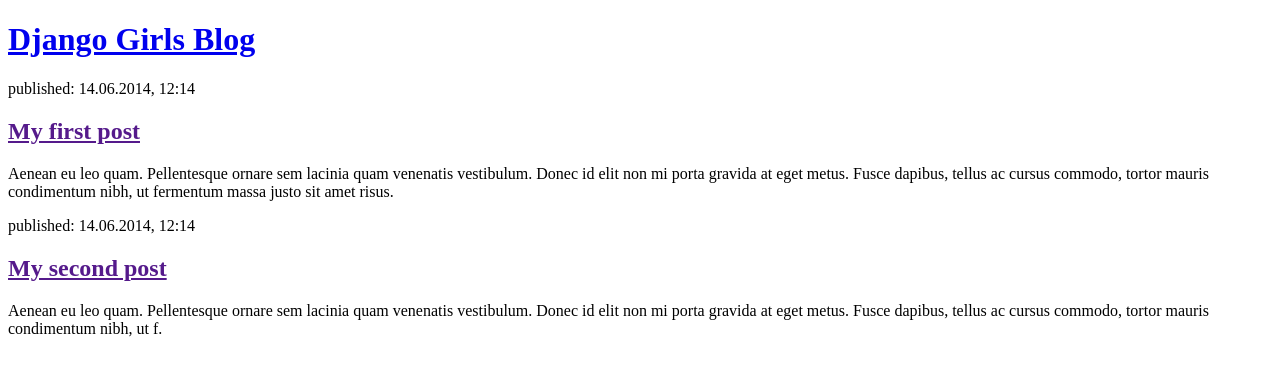
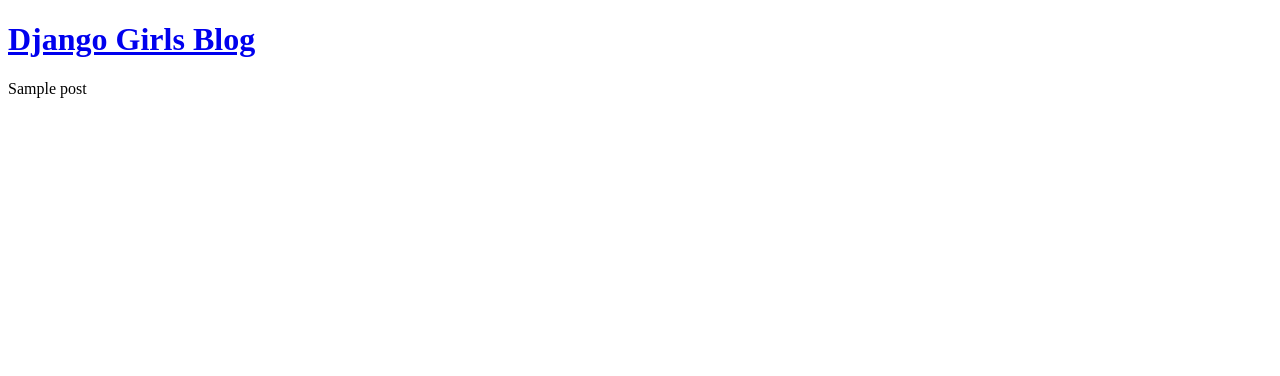
Before and after one commit to CGaley87/M6_Djangogirls, a Django app: template blog/templates/blog/post_list.html in a window 1280 px wide. Shown: the top 376 px of the page. Run offline with Django 5.2, Linux system fonts and the light colour scheme; the template is opened without the code that fills it: values that come from a table or form of the project are taken from there, others are empty; tables that the repository leaves empty hold one stand-in row (values such as "Sample post").

Commit message:
pushing {{ post }} update

```diff
--- a/blog/templates/blog/post_list.html
+++ b/blog/templates/blog/post_list.html
@@ -12,16 +12,6 @@ This file creates and directs the website-->
             <h1><a href="/">Django Girls Blog</a></h1>
         </header>
 
-        <article>
-            <time>published: 14.06.2014, 12:14</time>
-            <h2><a href="">My first post</a></h2>
-            <p>Aenean eu leo quam. Pellentesque ornare sem lacinia quam venenatis vestibulum. Donec id elit non mi porta gravida at eget metus. Fusce dapibus, tellus ac cursus commodo, tortor mauris condimentum nibh, ut fermentum massa justo sit amet risus.</p>
-        </article>
-
-        <article>
-            <time>published: 14.06.2014, 12:14</time>
-            <h2><a href="">My second post</a></h2>
-            <p>Aenean eu leo quam. Pellentesque ornare sem lacinia quam venenatis vestibulum. Donec id elit non mi porta gravida at eget metus. Fusce dapibus, tellus ac cursus commodo, tortor mauris condimentum nibh, ut f.</p>
-        </article>
+        {{ post }}
     </body>
 </html>
```
